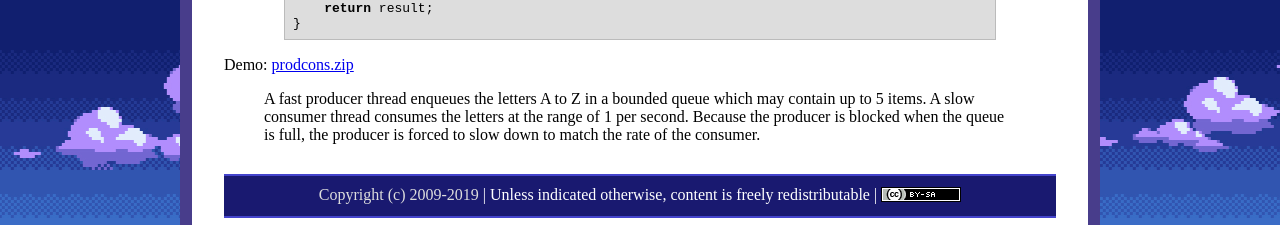
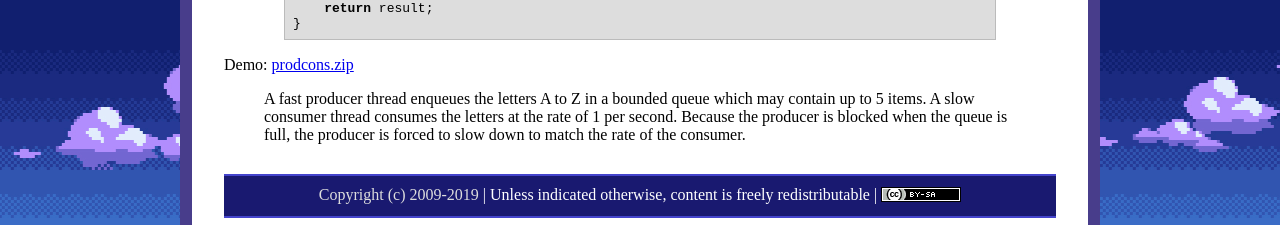
Before and after one commit to ycpcs/cs365-spring2019, a Jekyll site: the page built from lectures/lecture10.md, in a window 1280 px wide and 900 px high, scrolled down 2422 px. Shown: the part 672-897 px from the top of the window. Built offline with Jekyll 4.4.1, drawn with Linux system fonts in a browser that asks for light colours.

Commit message:
fix typo

```diff
--- a/lectures/lecture10.md
+++ b/lectures/lecture10.md
@@ -187,4 +187,4 @@ void* boundedqueue_dequeue(BoundedQueue* bq)
 
 Demo: [prodcons.zip](prodcons.zip)
 
-> A fast producer thread enqueues the letters A to Z in a bounded queue which may contain up to 5 items. A slow consumer thread consumes the letters at the range of 1 per second. Because the producer is blocked when the queue is full, the producer is forced to slow down to match the rate of the consumer.
+> A fast producer thread enqueues the letters A to Z in a bounded queue which may contain up to 5 items. A slow consumer thread consumes the letters at the rate of 1 per second. Because the producer is blocked when the queue is full, the producer is forced to slow down to match the rate of the consumer.
```
